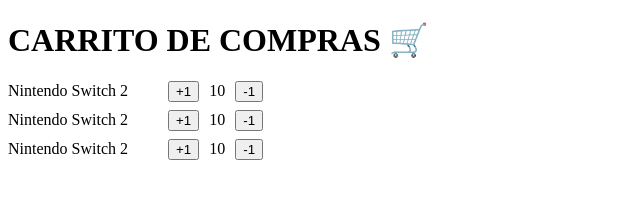
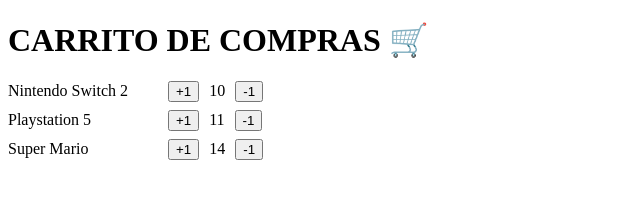
Before and after one commit to alvinoDev/react, a React (Vite) app in the folder 02-first-steps/: page / in a window 1280 px wide. Shown: the top 208 px of the page, without its empty margins (0-640 px from the left). Built offline with nearby package versions, Linux system fonts and the light colour scheme.

Commit message:
feat: Propiedades del componente - Props

```diff
--- a/02-first-steps/src/FirstStepsApp.tsx
+++ b/02-first-steps/src/FirstStepsApp.tsx
@@ -5,9 +5,9 @@
     <>
       <h1>CARRITO DE COMPRAS 🛒</h1>
 
-      <ItemCounter />
-      <ItemCounter />
-      <ItemCounter />
+      <ItemCounter name="Nintendo Switch 2" quantity={10}/>
+      <ItemCounter name="Playstation 5" quantity={11}/>
+      <ItemCounter name="Super Mario" quantity={14} />
     </>
   );
 }
--- a/02-first-steps/src/shopping-cart/ItemCounter.tsx
+++ b/02-first-steps/src/shopping-cart/ItemCounter.tsx
@@ -1,4 +1,9 @@
-export const ItemCounter = () => {
+interface Props {
+  name: string;
+  quantity?: number;
+}
+
+export const ItemCounter = ({ name, quantity }: Props) => {
   return (
     <>
       <section
@@ -9,9 +14,9 @@
           marginBottom: 8,
         }}
       >
-        <span style={{ width: 150 }}>Nintendo Switch 2</span>
+        <span style={{ width: 150 }}>{name}</span>
         <button> +1 </button>
-        <span>10</span>
+        <span>{quantity}</span>
         <button> -1 </button>
       </section>
     </>
```
